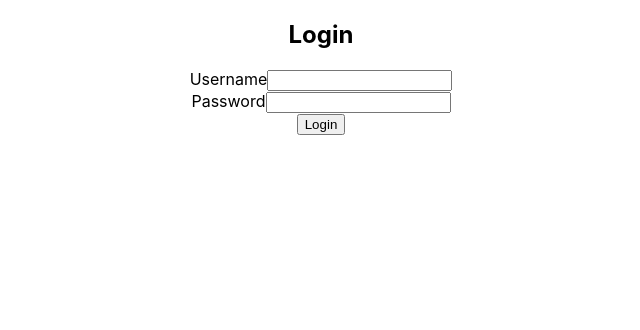
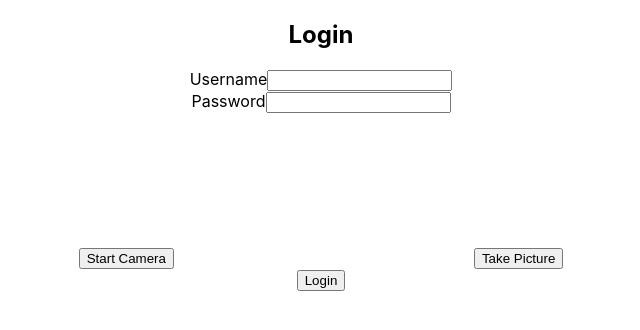
Before and after one commit to razvanmarinn/face-recognition, a React (Create React App) app in the folder frontend/: page /login in a window 1280 px wide. Shown: the top 330 px of the page, without its empty margins (319-959 px from the left). Built offline with nearby package versions, Linux system fonts and the light colour scheme.

Commit message:
frontend: integrated with recognize endpoint

```diff
--- a/frontend/src/LoginPage.js
+++ b/frontend/src/LoginPage.js
@@ -1,10 +1,48 @@
-import React, { useState } from 'react';
+import React, { useState, useRef } from 'react';
 import axios from 'axios';
 
 const LoginForm = () => {
   const [username, setUsername] = useState('');
   const [password, setPassword] = useState('');
   const [errorMessage, setErrorMessage] = useState('');
+  const videoRef = useRef();
+
+  const startCamera = async () => {
+    try {
+      const mediaStream = await navigator.mediaDevices.getUserMedia({ video: true });
+      if (videoRef.current) {
+        videoRef.current.srcObject = mediaStream;
+      }
+    } catch (error) {
+      console.error('Error accessing the camera:', error);
+    }
+  };
+
+  const takePicture = async () => {
+    if (videoRef.current) {
+      const video = videoRef.current;
+      const canvas = document.createElement('canvas');
+      const context = canvas.getContext('2d');
+
+      canvas.width = video.videoWidth;
+      canvas.height = video.videoHeight;
+
+      context.drawImage(video, 0, 0, canvas.width, canvas.height);
+
+      const imageData = canvas.toDataURL('image/png');
+
+      try {
+        const response = await axios.post('http://127.0.0.1:8000/face_recognition/recognize', {
+          image: imageData,
+          username: username,
+        });
+
+        console.log('Server Response:', response);
+      } catch (error) {
+        console.error('Error sending data:', error);
+      }
+    }
+  };
 
   const handleLogin = (e) => {
     e.preventDefault();
@@ -15,6 +53,8 @@ const LoginForm = () => {
     .then(response => {
       if (response.status === 200) {
         window.location.replace('/main');
+
+        localStorage.setItem('token_payload', response.data.access_token);
       } else {
 
       }
@@ -52,6 +92,11 @@ const LoginForm = () => {
             onChange={(e) => setPassword(e.target.value)}
           />
         </div>
+        <div>
+          <button onClick={startCamera}>Start Camera</button>
+          <video ref={videoRef} autoPlay playsInline />
+          <button onClick={takePicture}>Take Picture</button>
+        </div>
         <button type="submit">Login</button>
       </form>
     </div>
--- a/frontend/src/MainPage.js
+++ b/frontend/src/MainPage.js
@@ -1,11 +1,92 @@
+import React, { useState, useRef, useEffect } from 'react';
+
+const MainPage = () => {
+  const [stream, setStream] = useState(null);
+  const [text, setText] = useState('');
+  const videoRef = useRef();
+
+  useEffect(() => {
+    const startCamera = async () => {
+      try {
+        const mediaStream = await navigator.mediaDevices.getUserMedia({ video: true });
+        setStream(mediaStream);
+        if (videoRef.current) {
+          videoRef.current.srcObject = mediaStream;
+        }
+      } catch (error) {
+        console.error('Error accessing the camera:', error);
+      }
+    };
+
+    startCamera();
+  }, []);
+
+  const takePicture = async () => {
+    if (videoRef.current) {
+      const video = videoRef.current;
+      const canvas = document.createElement('canvas');
+      const context = canvas.getContext('2d');
+
+      canvas.width = video.videoWidth;
+      canvas.height = video.videoHeight;
+
+      context.drawImage(video, 0, 0, canvas.width, canvas.height);
+
+      canvas.toBlob(async (blob) => {
+        if (blob) {
+          const reader = new FileReader();
+          reader.readAsArrayBuffer(blob);
+          reader.onloadend = async () => {
+            const imageBytes = reader.result;
+            const textData = text;
+            const formData = new FormData();
+            formData.append('image', new Blob([imageBytes]));
+            formData.append('face_name', textData);
 
 
-import React from 'react';
+            const headers = {
+                Authorization: `Bearer ${localStorage.getItem('token_payload')}`,
+              };
 
-const MainPage = () => {
+
+            try {
+              const response = await fetch('http://127.0.0.1:8000/face_recognition/recognize', {
+                method: 'POST',
+                headers: headers,
+                body: formData
+              });
+
+              console.log('Server Response:', response);
+            } catch (error) {
+              console.error('Error sending data:', error);
+            }
+          };
+        }
+      }, 'image/png');
+    }
+  };
+
+  const handleTextChange = (event) => {
+    setText(event.target.value);
+  };
+
   return (
     <div>
       <h2>Welcome to the Home Page!</h2>
+      <div>
+        <input
+          type="text"
+          value={text}
+          onChange={handleTextChange}
+          placeholder="Enter text..."
+        />
+        {stream && (
+          <div>
+            <video ref={videoRef} autoPlay playsInline />
+            <button onClick={takePicture}>Take Picture</button>
+          </div>
+        )}
+      </div>
     </div>
   );
 };
```
Also changed, not shown: 1 other file (tests, documents, lock files or other folders).
